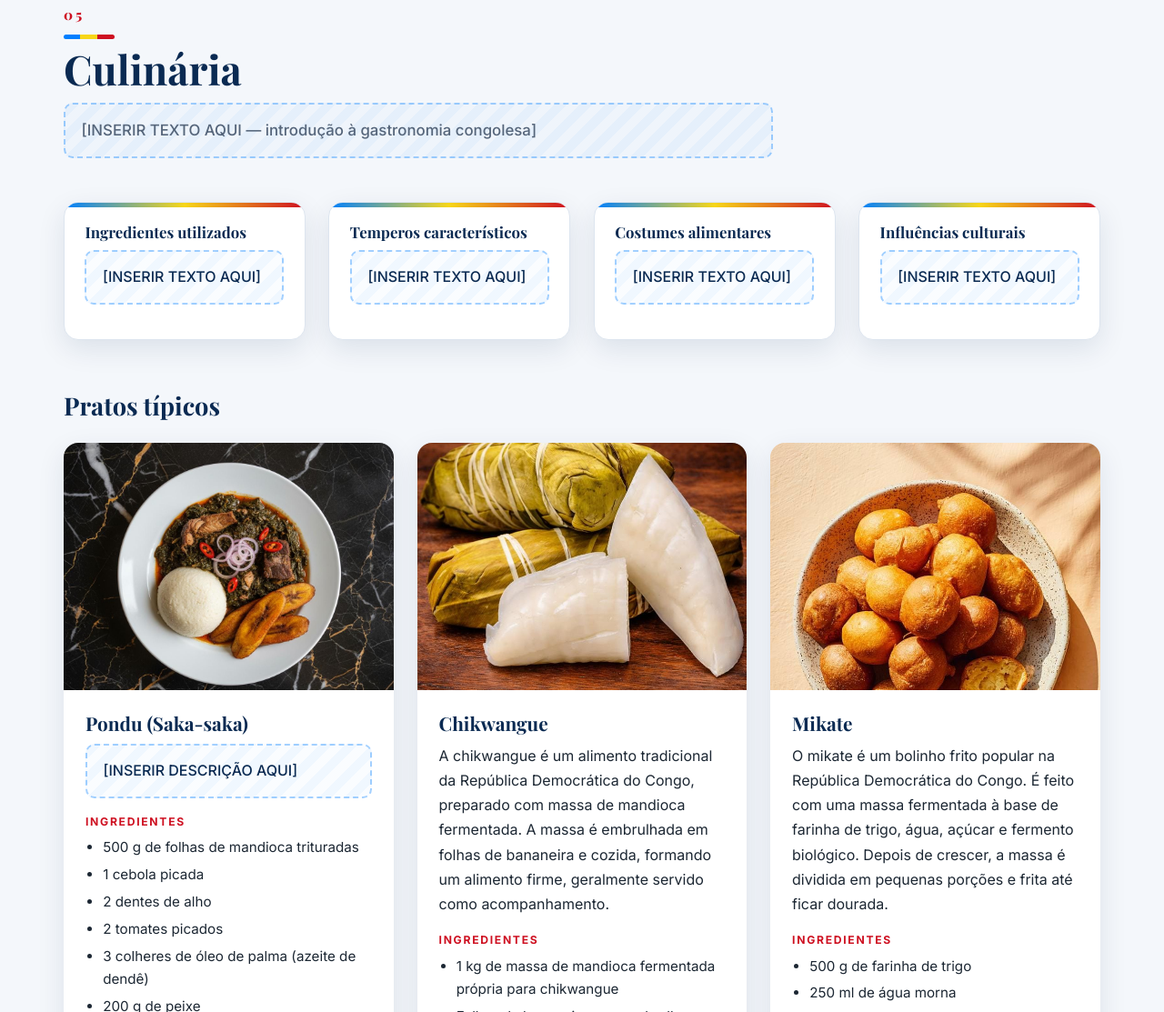
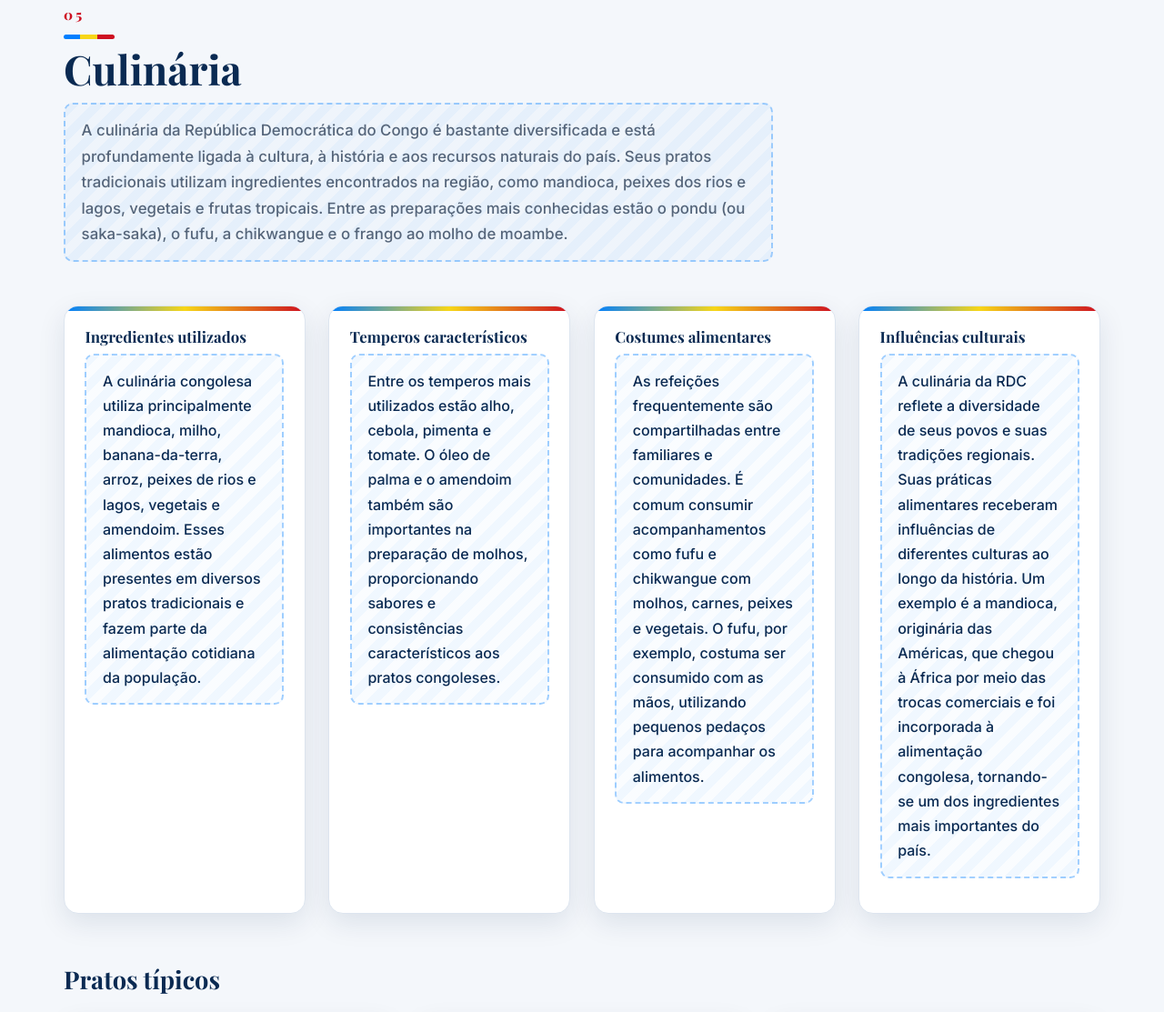
Before and after one commit to valtinhokkjkj14-collab/RDC-Feira, a plain HTML site: page index.html in a window 1280 px wide. Shown: the part 10887-12000 px from the top of the page at 91% size. Drawn offline with nearby package versions, Linux system fonts and the light colour scheme.

Commit message:
Update index.html

```diff
--- a/index.html
+++ b/index.html
@@ -391,14 +391,14 @@ A rumba congolesa tem origem ligada à antiga dança nkumba, palavra relacionada
           <span class="numero">05</span>
           <h2>Culinária</h2>
           <!-- [INSERIR TEXTO AQUI] introdução à gastronomia -->
-          <p class="ph-texto">[INSERIR TEXTO AQUI — introdução à gastronomia congolesa]</p>
+          <p class="ph-texto">A culinária da República Democrática do Congo é bastante diversificada e está profundamente ligada à cultura, à história e aos recursos naturais do país. Seus pratos tradicionais utilizam ingredientes encontrados na região, como mandioca, peixes dos rios e lagos, vegetais e frutas tropicais. Entre as preparações mais conhecidas estão o pondu (ou saka-saka), o fufu, a chikwangue e o frango ao molho de moambe.</p>
         </header>
 
         <div class="grade-4">
-          <article class="cartao cartao-mini reveal"><h3>Ingredientes utilizados</h3><!-- [INSERIR TEXTO AQUI] --><p class="ph-texto">[INSERIR TEXTO AQUI]</p></article>
-          <article class="cartao cartao-mini reveal"><h3>Temperos característicos</h3><!-- [INSERIR TEXTO AQUI] --><p class="ph-texto">[INSERIR TEXTO AQUI]</p></article>
-          <article class="cartao cartao-mini reveal"><h3>Costumes alimentares</h3><!-- [INSERIR TEXTO AQUI] --><p class="ph-texto">[INSERIR TEXTO AQUI]</p></article>
-          <article class="cartao cartao-mini reveal"><h3>Influências culturais</h3><!-- [INSERIR TEXTO AQUI] --><p class="ph-texto">[INSERIR TEXTO AQUI]</p></article>
+          <article class="cartao cartao-mini reveal"><h3>Ingredientes utilizados</h3><!-- [INSERIR TEXTO AQUI] --><p class="ph-texto">A culinária congolesa utiliza principalmente mandioca, milho, banana-da-terra, arroz, peixes de rios e lagos, vegetais e amendoim. Esses alimentos estão presentes em diversos pratos tradicionais e fazem parte da alimentação cotidiana da população.</p></article>
+          <article class="cartao cartao-mini reveal"><h3>Temperos característicos</h3><!-- [INSERIR TEXTO AQUI] --><p class="ph-texto">Entre os temperos mais utilizados estão alho, cebola, pimenta e tomate. O óleo de palma e o amendoim também são importantes na preparação de molhos, proporcionando sabores e consistências característicos aos pratos congoleses.</p></article>
+          <article class="cartao cartao-mini reveal"><h3>Costumes alimentares</h3><!-- [INSERIR TEXTO AQUI] --><p class="ph-texto">As refeições frequentemente são compartilhadas entre familiares e comunidades. É comum consumir acompanhamentos como fufu e chikwangue com molhos, carnes, peixes e vegetais. O fufu, por exemplo, costuma ser consumido com as mãos, utilizando pequenos pedaços para acompanhar os alimentos.</p></article>
+          <article class="cartao cartao-mini reveal"><h3>Influências culturais</h3><!-- [INSERIR TEXTO AQUI] --><p class="ph-texto">A culinária da RDC reflete a diversidade de seus povos e suas tradições regionais. Suas práticas alimentares receberam influências de diferentes culturas ao longo da história. Um exemplo é a mandioca, originária das Américas, que chegou à África por meio das trocas comerciais e foi incorporada à alimentação congolesa, tornando-se um dos ingredientes mais importantes do país.</p></article>
         </div>
 
         <h3 class="subtitulo reveal">Pratos típicos</h3>
@@ -413,7 +413,8 @@ A rumba congolesa tem origem ligada à antiga dança nkumba, palavra relacionada
             </div>
             <div class="prato-corpo">
               <h4>Pondu (Saka-saka)</h4>
-              <p class="ph-texto">[INSERIR DESCRIÇÃO AQUI]</p>
+              <p>O Pondu, também conhecido como Saka-Saka, é um prato preparado com folhas de mandioca trituradas e cozidas lentamente. Seu preparo geralmente leva cebola, alho, óleo de palma e, em algumas versões, peixe, carne ou amendoim. Apresenta uma consistência cremosa, coloração verde-escura e sabor marcante.</p>
+              <p class="ph-texto">Foto do prato</p>
               <p class="prato-rotulo">Ingredientes</p>
               <ul class="lista-ingredientes">
                 <li>500 g de folhas de mandioca trituradas</li>
@@ -426,8 +427,8 @@ A rumba congolesa tem origem ligada à antiga dança nkumba, palavra relacionada
                 <li>Água suficiente para o cozimento</li>
               </ul>
               <p class="prato-rotulo">Curiosidade</p>
-              <p class="ph-texto">[INSERIR CURIOSIDADE AQUI]</p>
-              <span class="credito">Crédito da foto: [INSERIR]</span>
+              <p class="ph-texto">Diferentemente do que muita gente imagina, o pondu não é preparado com a raiz da mandioca, mas com suas folhas! Elas são trituradas e cozidas por bastante tempo, geralmente com cebola, alho, peixe e óleo de palma.</p>
+              <span class="credito">Crédito da foto: Toda matéria</span>
             </div>
           </article>
           <!-- PRATO 2 -->
```
